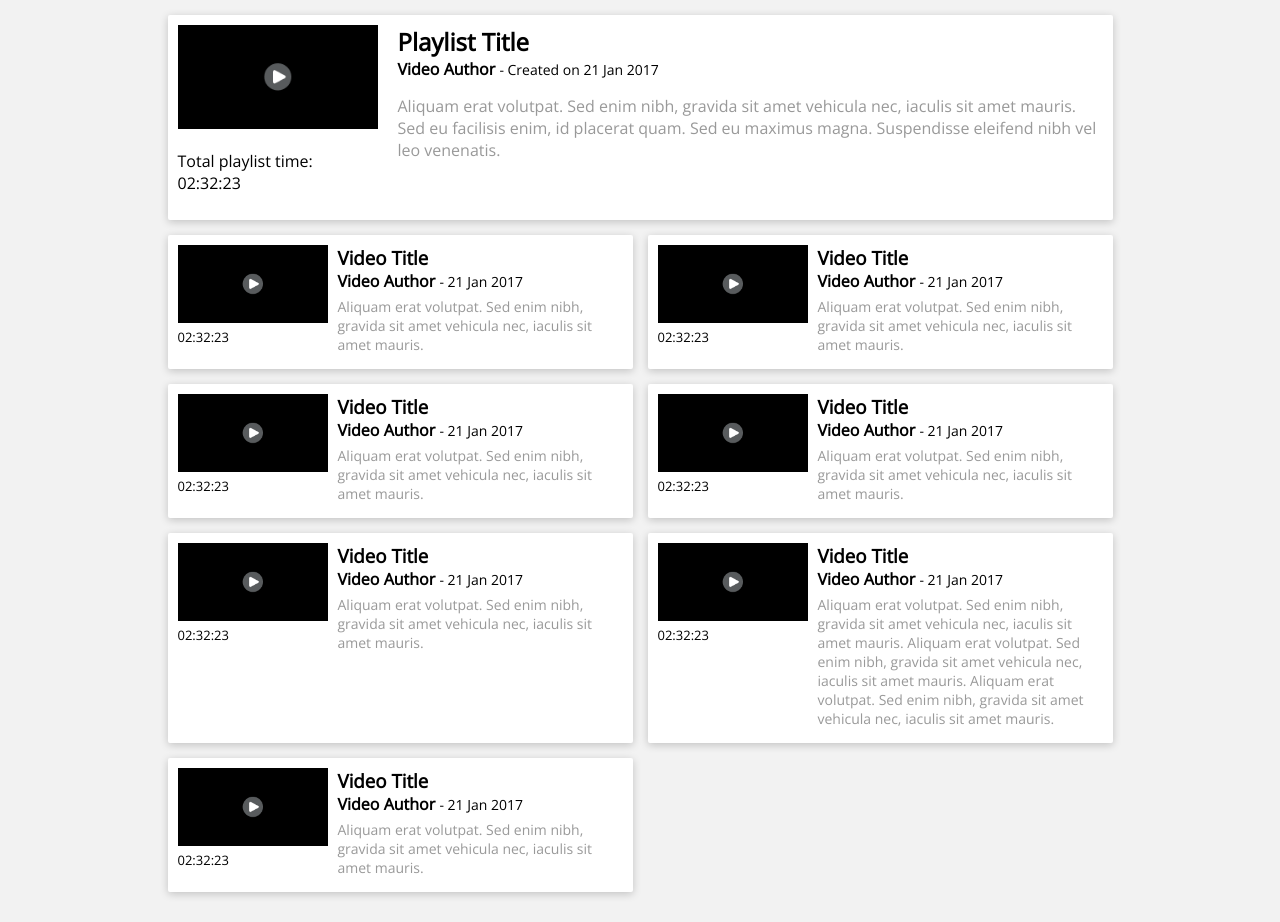
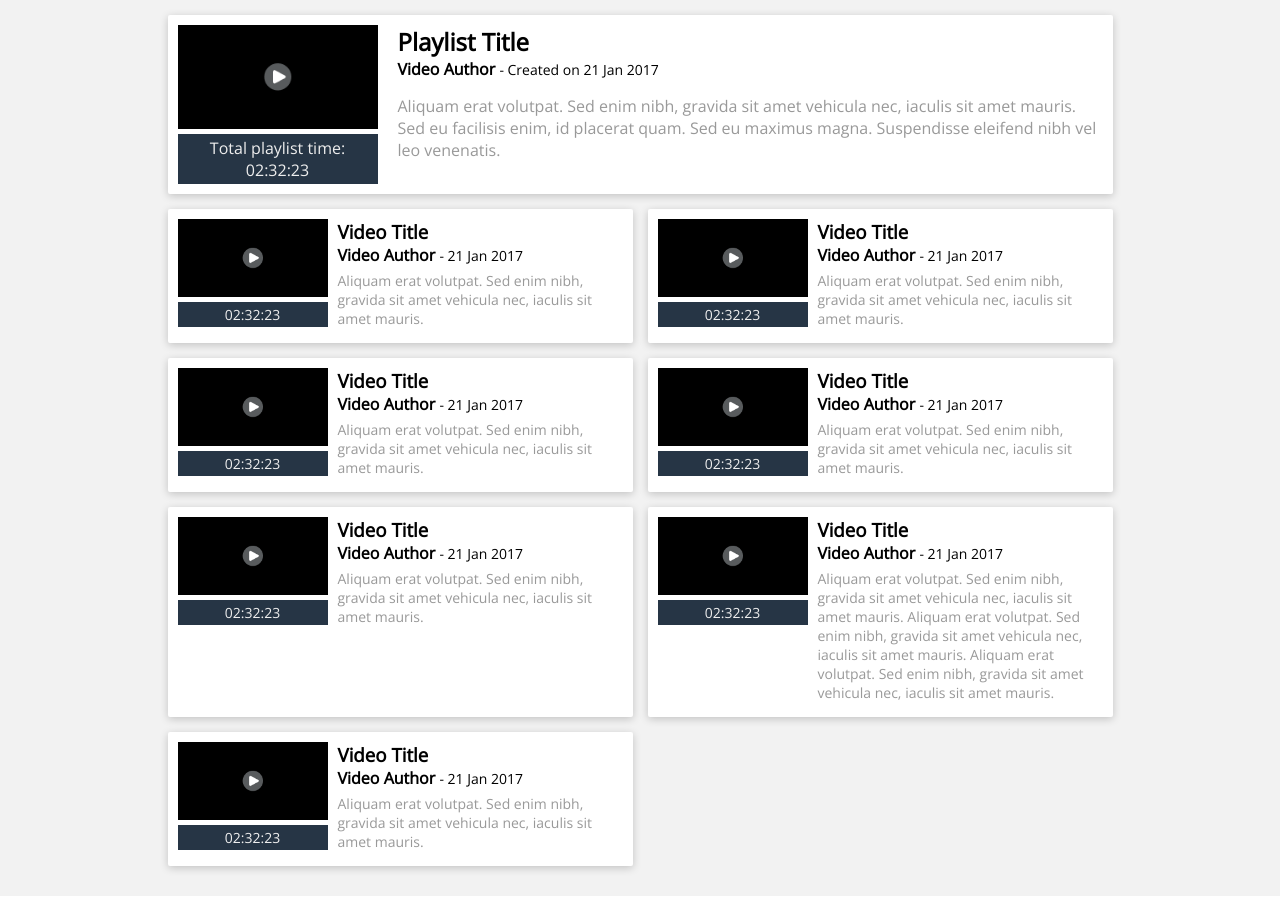
Before and after one commit to LiamThursfield/liamthursfield.github.io, a PHP site: page /youtube-playlist-details/get-playlist-template.html in a window 1280 px wide. Shown: the part 95-1017 px from the top of the page. After the commit the page ends 991 px from the top, so only its background shows below. Run offline with PHP 8.4, Linux system fonts and the light colour scheme; some libraries are stand-ins or nearby versions.

Commit message:
Change video-length style, and move .card:hover

```diff
--- a/youtube-playlist-details/css/style.css
+++ b/youtube-playlist-details/css/style.css
@@ -176,6 +176,10 @@ header h1 {
     border-radius: 2px; /* 5px rounded corners */
 }
 
+.main .card:hover {
+    box-shadow: 0 8px 16px 0 rgba(0,0,0,0.2);
+}
+
 .main {
     width: 100%;
     max-width: 975px;
@@ -225,6 +229,19 @@ header h1 {
 	color: #999;
 }
 
+.main p.video-length {
+	margin: 0;
+	padding: 3px;
+	background-color: #263545;
+	color: #eee;
+	text-align: center;
+	font-size: 16px;
+}
+
+.main p.video-length span {
+	display: block;
+}
+
 
 /* THE VIDEO GRID */
 
@@ -241,10 +258,6 @@ header h1 {
 	align-content: flex-start!important;
 }
 
-.card:hover {
-    box-shadow: 0 8px 16px 0 rgba(0,0,0,0.2);
-}
-
 .video-item .thumbnail{
 	grid-column-start: 1;
 	grid-column-end: 2;
@@ -258,15 +271,16 @@ header h1 {
 	margin: 0;
 }
 
-.video-item .thumbnail p{
-	margin: 0;
-	font-size: 13px;
-}
-
 .video-item .content .description {
 	padding: 0px 0;
 	font-size: 14px;
 }
+
+.video-item p.video-length {
+	font-size: 14px;
+}
+
+/* CARD TO DISPLAY WHILST LOADING VIDEOS*/
 
 #loading-videos {
 	display: block;
```
